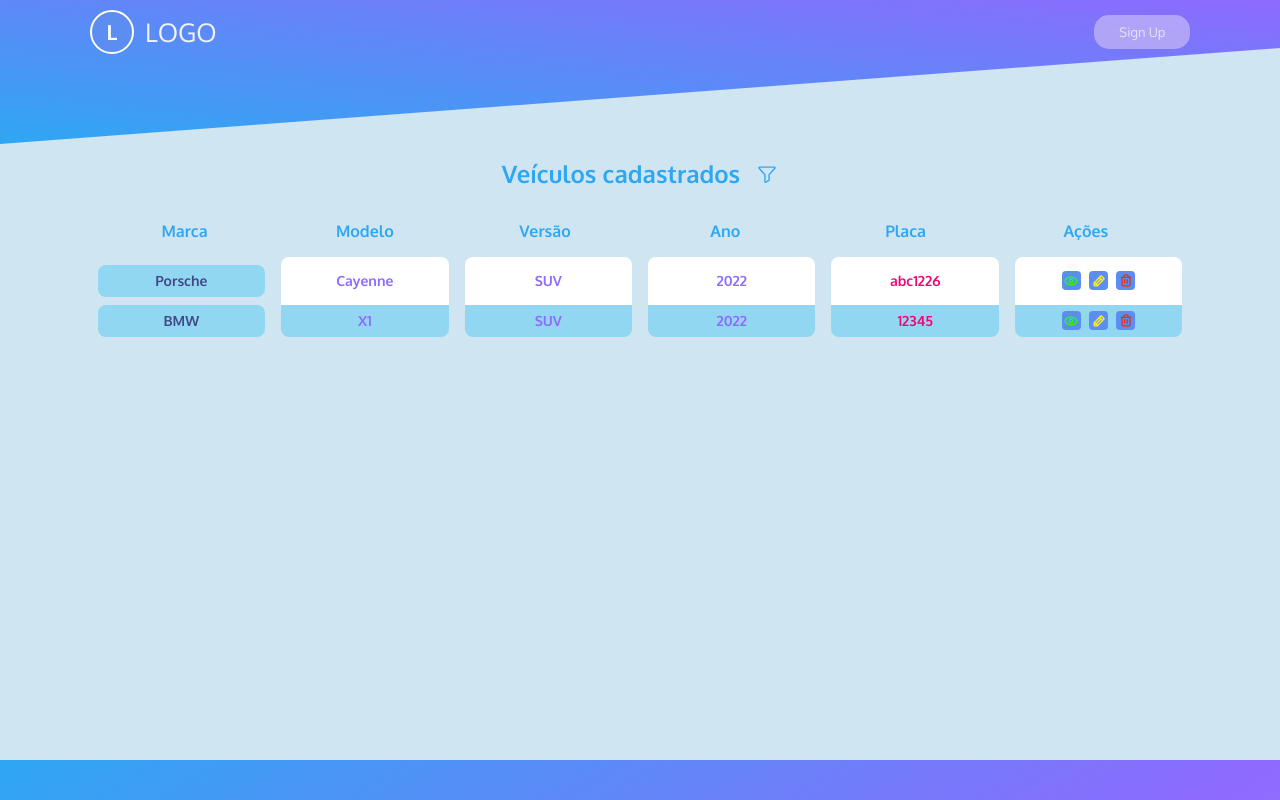
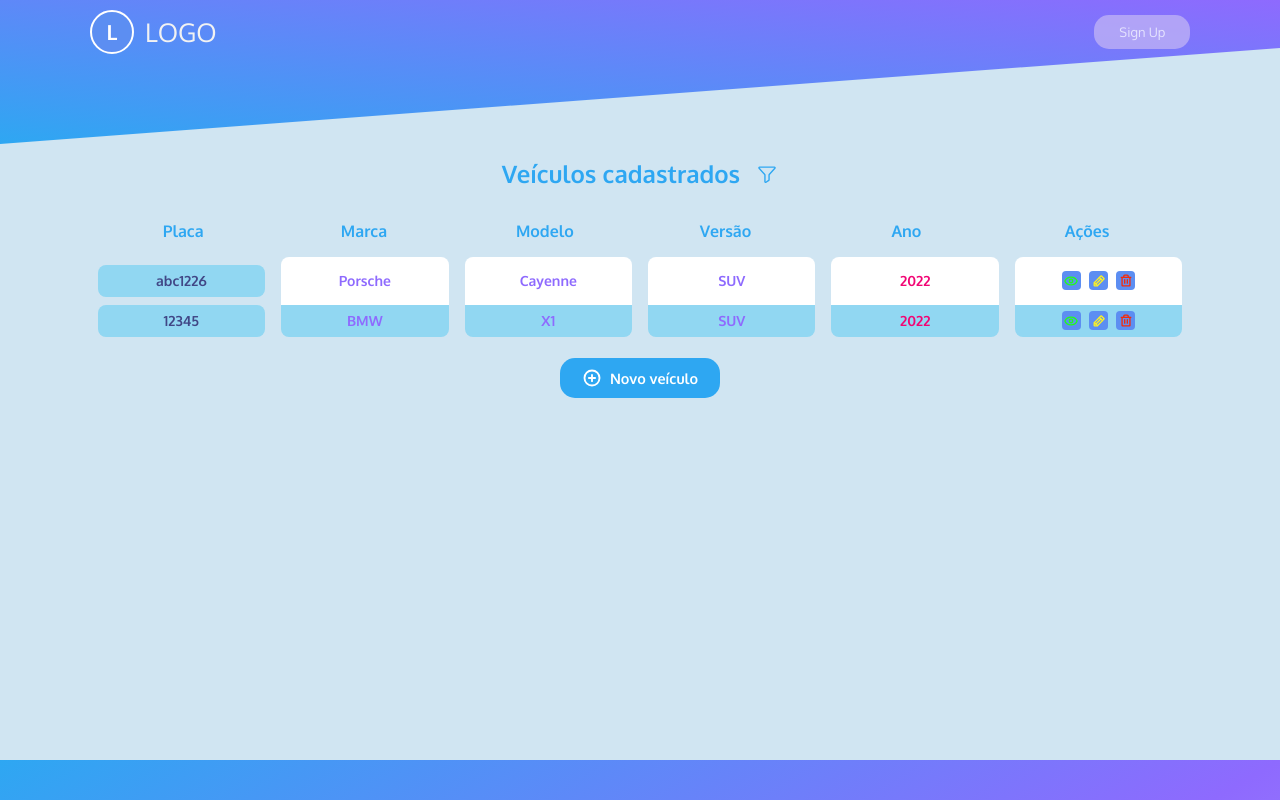
Before and after one commit to Jessica-Garcia/vehicle-registration, a React (Vite) app: page / in a window 1280 px wide. Built offline with nearby package versions, Linux system fonts and the light colour scheme; data requests are answered from the project's data file.

Commit message:
feat: delete vehicle

```diff
--- a/src/pages/Home/index.tsx
+++ b/src/pages/Home/index.tsx
@@ -1,7 +1,9 @@
-import { Pencil, Eye, Trash, Funnel } from "phosphor-react";
+import { Pencil, Eye, Trash, Funnel, PlusCircle } from "phosphor-react";
 import { useEffect, useState } from "react";
 import axios from "axios";
+import { IVehicle } from "../../interfaces/IVehicle";
 import {
+  AddButton,
   ButtonsContainer,
   Content,
   HomeContainer,
@@ -9,29 +11,43 @@ import {
   TheadContainer,
   Title,
 } from "./styles";
+import { NavLink } from "react-router-dom";
+import Modal from "react-modal";
 
-interface IVehicle {
-  id: number;
-  brand: string;
-  model: string;
-  version: string;
-  year: number;
-  licensePlate: string;
-}
+Modal.setAppElement("#root");
 
 export const Home = () => {
   const [vehicleList, setVehicleList] = useState<IVehicle[]>();
 
-  async function getVehicles() {
+  /* const [showDeleteModal, setShowDeleteModal] = useState(false);
+
+  const handleOpenDeleteModal = () => {
+    setShowDeleteModal(true);
+  };
+
+  const handleCloseDeleteModal = () => {
+    setShowDeleteModal(false);
+  };
+ */
+  const getVehicles = async () => {
     try {
       const { data } = await axios.get<IVehicle[]>(
         "http://localhost:3000/vehicles"
       );
-      setVehicleList(data);
+
+      data && setVehicleList(data);
     } catch (error) {
       console.error(error);
     }
-  }
+  };
+
+  const handleDeleteVehicle = async (id: number) => {
+    await axios.delete<IVehicle>(`http://localhost:3000/vehicles/${id}`);
+    const newVehicleList = vehicleList?.filter((vehicle) => {
+      return vehicle.id !== id;
+    });
+    setVehicleList(newVehicleList);
+  };
 
   useEffect(() => {
     getVehicles();
@@ -48,48 +64,50 @@ export const Home = () => {
       <Content>
         <table>
           <TheadContainer>
-            <thead>
             <tr>
+              <th>Placa</th>
               <th>Marca</th>
               <th>Modelo</th>
               <th>Versão</th>
               <th>Ano</th>
-                <th>Placa</th>
               <th>Ações</th>
             </tr>
-            </thead>
           </TheadContainer>
           <TbodyContainer>
-            <tbody>
             {vehicleList &&
               vehicleList.map((vehicle) => {
                 return (
                   <tr key={vehicle.id}>
+                    <td>{vehicle.licensePlate}</td>
                     <td>{vehicle.brand}</td>
                     <td>{vehicle.model}</td>
                     <td>{vehicle.version}</td>
                     <td>{vehicle.year}</td>
-                      <td>{vehicle.licensePlate}</td>
                     <td>
                       <ButtonsContainer>
-                          <a>
+                        <NavLink to={`/vehicle/${vehicle.id}`}>
                           <Eye weight="bold" />
-                          </a>
-                          <a>
+                        </NavLink>
+                        <NavLink to="/">
                           <Pencil weight="bold" />
-                          </a>
-                          <a>
+                        </NavLink>
+                        <NavLink
+                          to="/"
+                          onClick={() => handleDeleteVehicle(vehicle.id)}
+                        >
                           <Trash weight="bold" />
-                          </a>
+                        </NavLink>
                       </ButtonsContainer>
                     </td>
                   </tr>
                 );
               })}
-            </tbody>
           </TbodyContainer>
         </table>
       </Content>
+      <AddButton>
+        <PlusCircle weight="bold" size={20} /> Novo veículo
+      </AddButton>
     </HomeContainer>
   );
 };
--- a/src/pages/Home/styles.ts
+++ b/src/pages/Home/styles.ts
@@ -8,6 +8,28 @@ export const HomeContainer = styled.main`
   flex-direction: column;
   //border: solid red 5px;
   overflow-y: hidden;
+`;
+
+export const AddButton = styled.button`
+  align-self: center;
+  display: flex;
+  align-items: center;
+  justify-content: center;
+  gap: 0.5rem;
+  border: none;
+  height: 2.5rem;
+  width: 10rem;
+  font-weight: bold;
+  font-size: 0.9rem;
+  border-radius: 15px;
+  background: ${(props) => props.theme["blue-200"]};
+  margin-top: 1rem;
+  color: ${(props) => props.theme.white};
+
+  &:hover {
+    cursor: pointer;
+    background: ${(props) => props.theme["blue-300"]};
+  }
 `;
 
 export const Title = styled.div`
@@ -45,25 +67,18 @@ export const Title = styled.div`
   }
 `;
 
-export const TheadContainer = styled.div`
+export const TheadContainer = styled.thead`
   background: ${(props) => props.theme["blue-50"]};
 
   display: flex;
-  flex: 1;
-
   padding: 1rem 0;
   width: 100%;
-  align-self: center;
-  padding-right: 0.6rem;
-  border-radius: 8px;
-
   //border: solid blueviolet 5px;
 
-  thead {
+  tr {
+    display: flex;
     flex: 1;
-    padding: 0 0.6rem;
-    //border: solid brown 2px;
-    width: 100%;
+    padding-right: 0.6rem;
 
     th {
       color: ${(props) => props.theme["blue-200"]};
@@ -71,18 +86,16 @@ export const TheadContainer = styled.div`
       display: flex;
       justify-content: center;
       width: 100%;
-      //border: solid black 2px;
+      // border: solid black 2px;
     }
   }
 `;
 
-export const TbodyContainer = styled.div`
+export const TbodyContainer = styled.tbody`
   //border: solid green 4px;
   overflow-y: hidden;
   display: flex;
   flex-direction: column;
-
-  tbody {
   padding: 0 0.3rem 0.3rem;
   overflow-y: scroll;
   scrollbar-color: ${(props) => props.theme["blue-300"]};
@@ -104,6 +117,25 @@ export const TbodyContainer = styled.div`
   }
 
   tr {
+    display: flex;
+    gap: 1rem;
+
+    td {
+      flex-grow: 1;
+      height: 2rem;
+      display: flex;
+      justify-content: center;
+      width: 100%;
+      font-size: 0.875rem;
+      line-height: 1.6;
+      color: ${(props) => props.theme["purple-300"]};
+      font-weight: bold;
+
+      &:nth-of-type(5) {
+        color: ${(props) => props.theme["pink-400"]};
+      }
+    }
+
     &:nth-child(even) td {
       background: ${(props) => props.theme["blue-100"]};
       align-items: center;
@@ -123,7 +155,6 @@ export const TbodyContainer = styled.div`
     & td:first-child {
       background: ${(props) => props.theme["blue-100"]};
       border-radius: 8px;
-        //margin-bottom: 0.5rem;
       color: ${(props) => props.theme["blue-400"]};
     }
 
@@ -137,13 +168,11 @@ export const TbodyContainer = styled.div`
       border-bottom-left-radius: 8px;
     }
   }
-  }
 `;
 
 export const Content = styled.div`
   flex: 1;
   margin-top: 0.2rem;
-
   border-radius: 8px;
   //border: solid ${(props) => props.theme["blue-400"]} 5px;
 
@@ -157,27 +186,6 @@ export const Content = styled.div`
     display: flex;
     flex-direction: column;
     border-radius: 8px;
-
-    tr {
-      display: flex;
-      gap: 1rem;
-
-      td:nth-of-type(5) {
-        color: ${(props) => props.theme["pink-400"]};
-      }
-
-      td {
-        flex-grow: 1;
-        height: 2rem;
-        display: flex;
-        justify-content: center;
-        width: 100%;
-        font-size: 0.875rem;
-        line-height: 1.6;
-        color: ${(props) => props.theme["purple-300"]};
-        font-weight: bold;
-      }
-    }
   }
 `;
 export const ButtonsContainer = styled.div`
```
Lines whose indentation alone changed are shown as unchanged.
